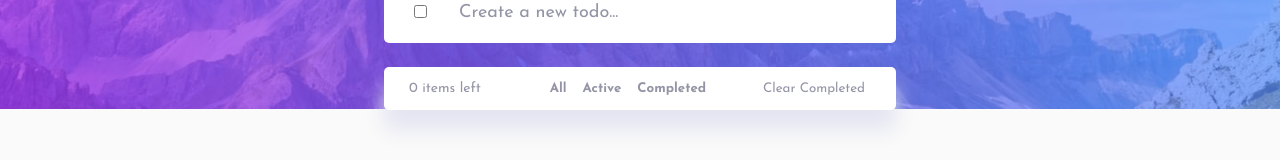
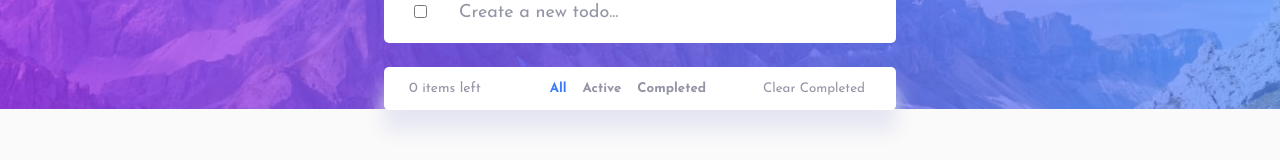
Before and after one commit to lam-j/todo-app, a React (Create React App) app: page / in a window 1280 px wide. Shown: the part 158-318 px from the top of the page. Built offline with nearby package versions, Linux system fonts and the light colour scheme.

Commit message:
Fix filter button active color

```diff
--- a/public/darkmode.css
+++ b/public/darkmode.css
@@ -73,6 +73,10 @@
     color: var(--darkGrayishBlue2);
 }
 
+.dark .filter-button.active {
+    color: var(--brightBlue);
+}
+
 .dark button.clear > p {
     color: var(--darkGrayishBlue2);
 }
--- a/src/components/Filter.jsx
+++ b/src/components/Filter.jsx
@@ -3,7 +3,7 @@ import React from "react";
 export default function Filter(props) {
     return (
         <>
-            <button onClick={props.filter} className="filter-button" id="all">
+            <button onClick={props.filter} className="filter-button active" id="all">
                 All
             </button>
             <button onClick={props.filter} className="filter-button" id="active">
```
